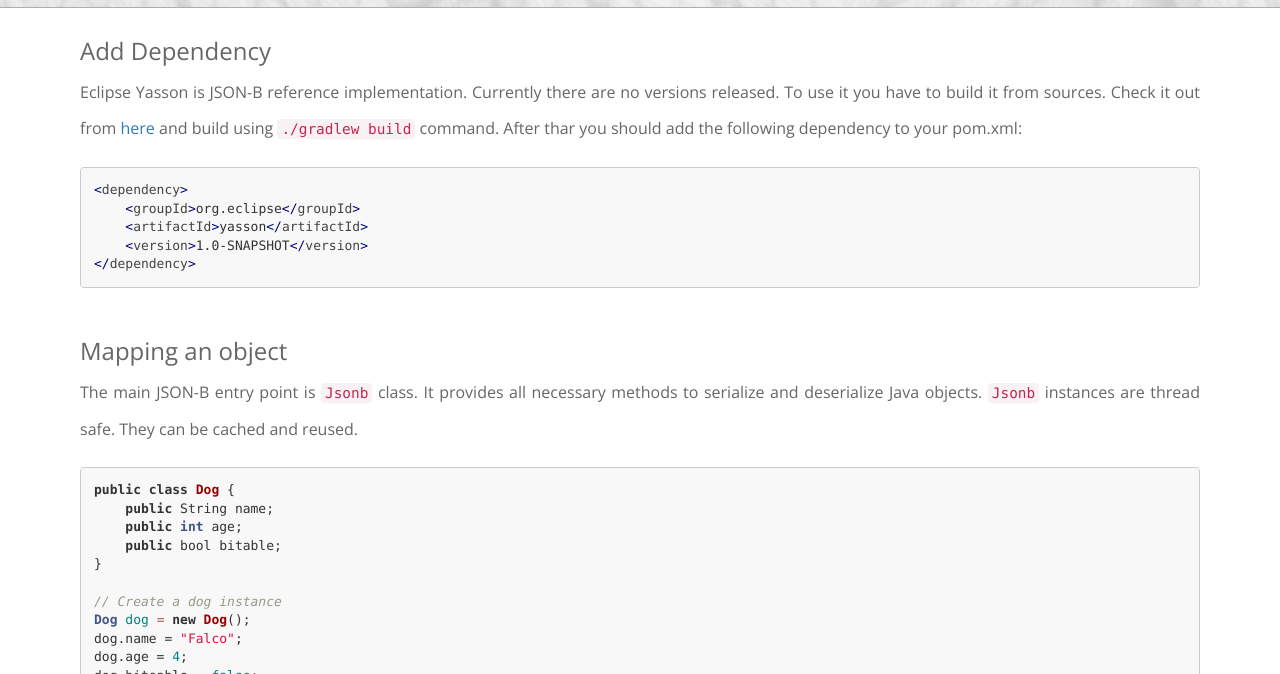
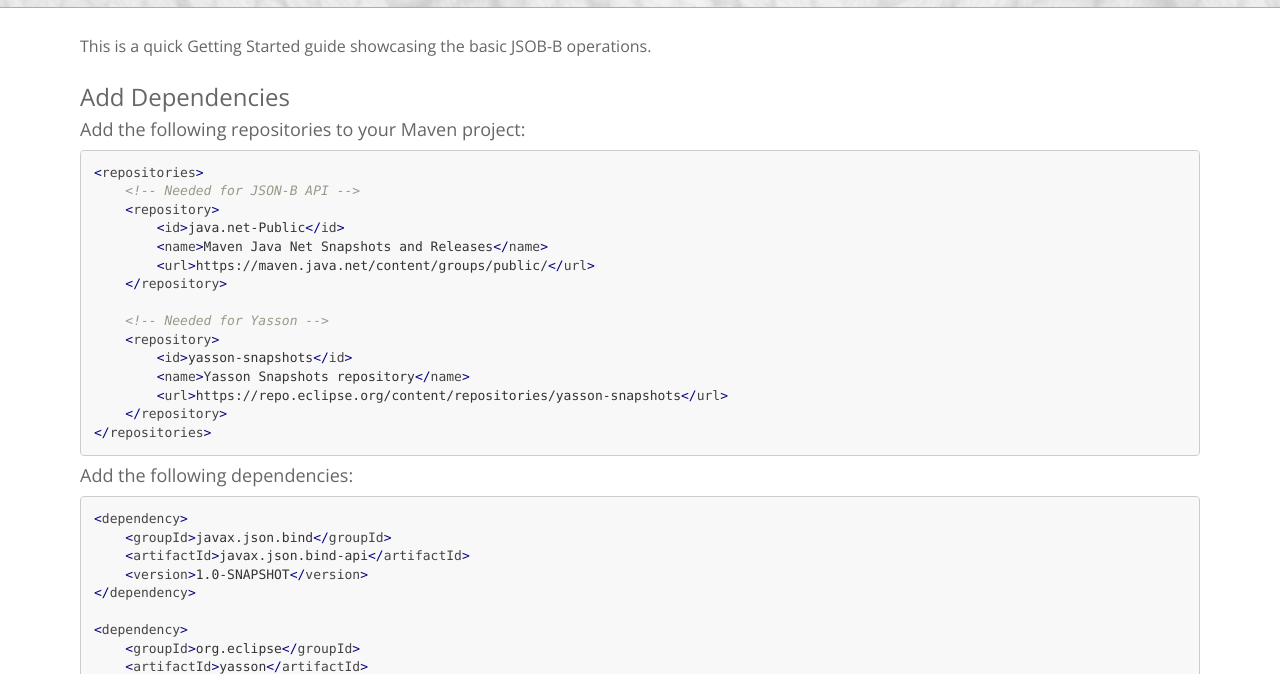
Before and after one commit to Daniel-Dos/json-b.github.io, a plain HTML site: page getting-started.html in a window 1280 px wide. Shown: the part 126-800 px from the top of the page. Drawn offline with nearby package versions, Linux system fonts and the light colour scheme; some packages are replaced by stand-ins of ours; a script that the page names is missing.

Commit message:
Getting started guide changed to reflect switch to Yasson. Sample project link added to Downloads page.
Signed-off-by: Dmitry Kornilov <dmitry.kornilov@oracle.com>

```diff
--- a/getting-started.html
+++ b/getting-started.html
@@ -108,15 +108,41 @@
     <div class="container content-section">
         <div class="row">
             <div class="col-lg-12 text-left">
-                <h3>Add Dependency</h3>
-                <p>
-                    Eclipse Yasson is JSON-B reference implementation. Currently there are no versions released. To use it you have to build it from sources. Check it out from <a href="https://github.com/eclipse/yasson">here</a> and build using <code>./gradlew build</code> command.
-                    After thar you should add the following dependency to your pom.xml:
-                </p>
+                <p>This is a quick Getting Started guide showcasing the basic JSOB-B operations.</p>
+                <h3>Add Dependencies</h3>
+                <h4>Add the following repositories to your Maven project:</h4>
+                <pre><code class="xml">&lt;repositories&gt;
+    &lt;!-- Needed for JSON-B API --&gt;
+    &lt;repository&gt;
+        &lt;id&gt;java.net-Public&lt;/id&gt;
+        &lt;name&gt;Maven Java Net Snapshots and Releases&lt;/name&gt;
+        &lt;url&gt;https://maven.java.net/content/groups/public/&lt;/url&gt;
+    &lt;/repository&gt;
+
+    &lt;!-- Needed for Yasson --&gt;
+    &lt;repository&gt;
+        &lt;id&gt;yasson-snapshots&lt;/id&gt;
+        &lt;name&gt;Yasson Snapshots repository&lt;/name&gt;
+        &lt;url&gt;https://repo.eclipse.org/content/repositories/yasson-snapshots&lt;/url&gt;
+    &lt;/repository&gt;
+&lt;/repositories&gt;</code></pre>
+                <h4>Add the following dependencies:</h4>
                 <pre><code class="xml">&lt;dependency&gt;
-    &lt;groupId&gt;<b>org.eclipse</b>&lt;/groupId&gt;
-    &lt;artifactId&gt;<b>yasson</b>&lt;/artifactId&gt;
-    &lt;version&gt;<b>1.0-SNAPSHOT</b>&lt;/version&gt;
+    &lt;groupId&gt;javax.json.bind&lt;/groupId&gt;
+    &lt;artifactId&gt;javax.json.bind-api&lt;/artifactId&gt;
+    &lt;version&gt;1.0-SNAPSHOT&lt;/version&gt;
+&lt;/dependency&gt;
+
+&lt;dependency&gt;
+    &lt;groupId&gt;org.eclipse&lt;/groupId&gt;
+    &lt;artifactId&gt;yasson&lt;/artifactId&gt;
+    &lt;version&gt;1.0-SNAPSHOT&lt;/version&gt;
+&lt;/dependency&gt;
+
+&lt;dependency&gt;
+    &lt;groupId&gt;org.glassfish&lt;/groupId&gt;
+    &lt;artifactId&gt;javax.json&lt;/artifactId&gt;
+    &lt;version&gt;1.1.0-SNAPSHOT&lt;/version&gt;
 &lt;/dependency&gt;</code></pre>
             </div>
         </div>
```
Also changed, not shown: download.html (+5 -1 lines).
